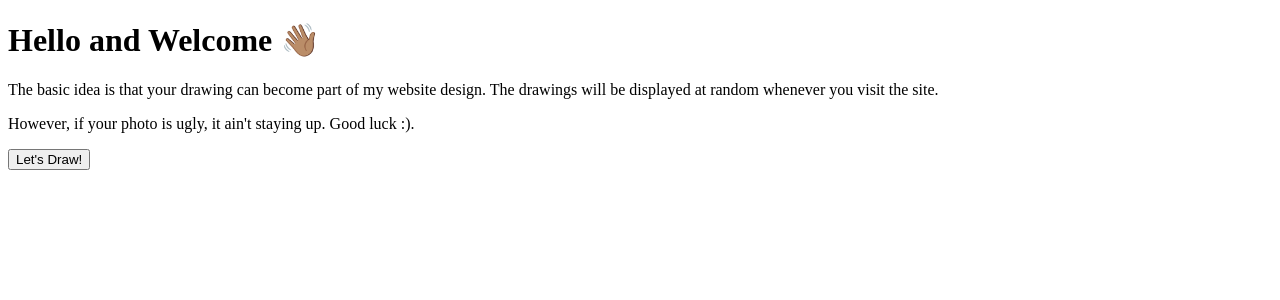
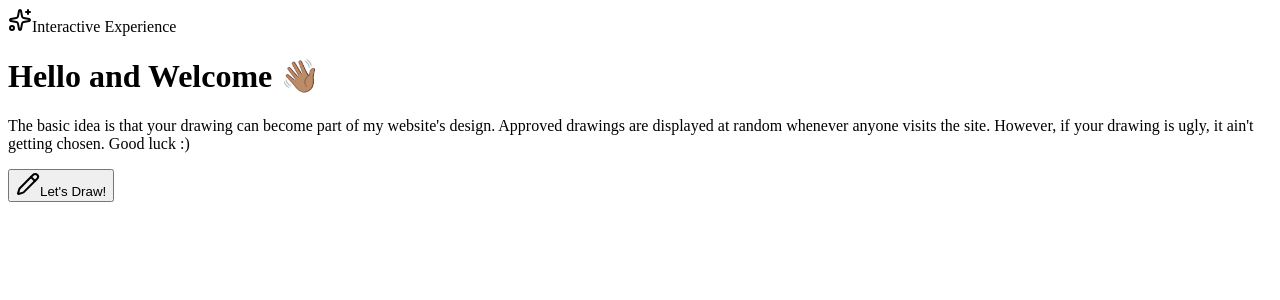
Before and after one commit to ykabusalah/personal, a React (Create React App) app: page /info in a window 1280 px wide. Shown: the top 300 px of the page. Built offline with nearby package versions, Linux system fonts and the light colour scheme; no server answers; the database is empty.

Commit message:
update info page with live counter, animations, and improved design proportions

```diff
--- a/src/Info.jsx
+++ b/src/Info.jsx
@@ -1,12 +1,29 @@
 import { useNavigate } from 'react-router-dom';
-import { useEffect } from 'react';
+import { useEffect, useState } from 'react';
 import { trackPageView } from './analytics';
+import { createClient } from '@supabase/supabase-js';
+import { Pencil, Sparkles } from 'lucide-react';
+
+const supabase = createClient(
+  process.env.REACT_APP_SUPABASE_URL,
+  process.env.REACT_APP_SUPABASE_ANON_KEY
+);
 
 export default function Info() {
   const navigate = useNavigate();
+  const [featuredCount, setFeaturedCount] = useState(null);
 
   useEffect(() => {
     trackPageView('info');
+
+    const fetchCount = async () => {
+      const { count } = await supabase
+        .from('drawings')
+        .select('*', { count: 'exact', head: true })
+        .eq('status', 'approved');
+      setFeaturedCount(count);
+    };
+    fetchCount();
   }, []);
 
   const handleDrawClick = () => {
@@ -14,28 +31,43 @@ export default function Info() {
   };
 
   return (
-    <div className="w-screen h-screen flex items-center justify-center bg-white p-8">
-      <div className="max-w-2xl w-full">
-        <h1 className="text-4xl font-bold mb-8 text-gray-900">
+    <div className="w-screen h-screen flex items-center justify-center bg-white p-8 relative overflow-hidden">
+      <div className="absolute top-20 left-20 w-64 h-64 bg-gray-100 rounded-full blur-3xl opacity-50" />
+      <div className="absolute bottom-20 right-20 w-80 h-80 bg-gray-100 rounded-full blur-3xl opacity-50" />
+
+      <div className="max-w-2xl w-full relative z-10">
+        <div className="flex items-center gap-2 text-gray-400 text-sm font-medium mb-4">
+          <Sparkles className="w-4 h-4" />
+          <span>Interactive Experience</span>
+        </div>
+
+        <h1 className="text-5xl font-bold mb-8 text-gray-900">
           Hello and Welcome 👋🏽
         </h1>
 
-        <div className="space-y-6 text-gray-700 text-lg leading-relaxed mb-12">
+        <div className="text-gray-600 text-lg leading-relaxed mb-10">
           <p>
-            The basic idea is that your drawing can become part of my website design.
-            The drawings will be displayed at random whenever you visit the site.
-          </p>
-          <p>
-            However, if your photo is ugly, it ain't staying up. Good luck :).
+            The basic idea is that your drawing can become part of my website's design.
+            Approved drawings are displayed at random whenever anyone visits the site. However, if your drawing is ugly, it ain't getting chosen. Good luck :)
           </p>
         </div>
 
-        <button
-          onClick={handleDrawClick}
-          className="bg-gray-900 hover:bg-gray-800 text-white px-8 py-4 rounded-lg text-lg font-medium transition-colors duration-200 shadow-sm"
-        >
-          Let's Draw!
-        </button>
+        {featuredCount !== null && featuredCount > 0 && (
+          <div className="inline-flex items-center gap-2 text-sm text-gray-500 mb-8 px-3 py-1.5 bg-gray-50 rounded-full border border-gray-200">
+            <span className="w-2 h-2 bg-emerald-400 rounded-full animate-pulse" />
+            {featuredCount} drawing{featuredCount !== 1 ? 's' : ''} featured so far
+          </div>
+        )}
+
+        <div className="flex items-center gap-4">
+          <button
+            onClick={handleDrawClick}
+            className="group bg-gray-900 hover:bg-gray-800 text-white px-8 py-4 rounded-lg text-lg font-medium transition-all duration-200 shadow-sm hover:shadow-md flex items-center gap-3"
+          >
+            <Pencil className="w-5 h-5 transition-transform duration-200 group-hover:rotate-[-12deg]" />
+            Let's Draw!
+          </button>
+        </div>
       </div>
     </div>
   );
```
